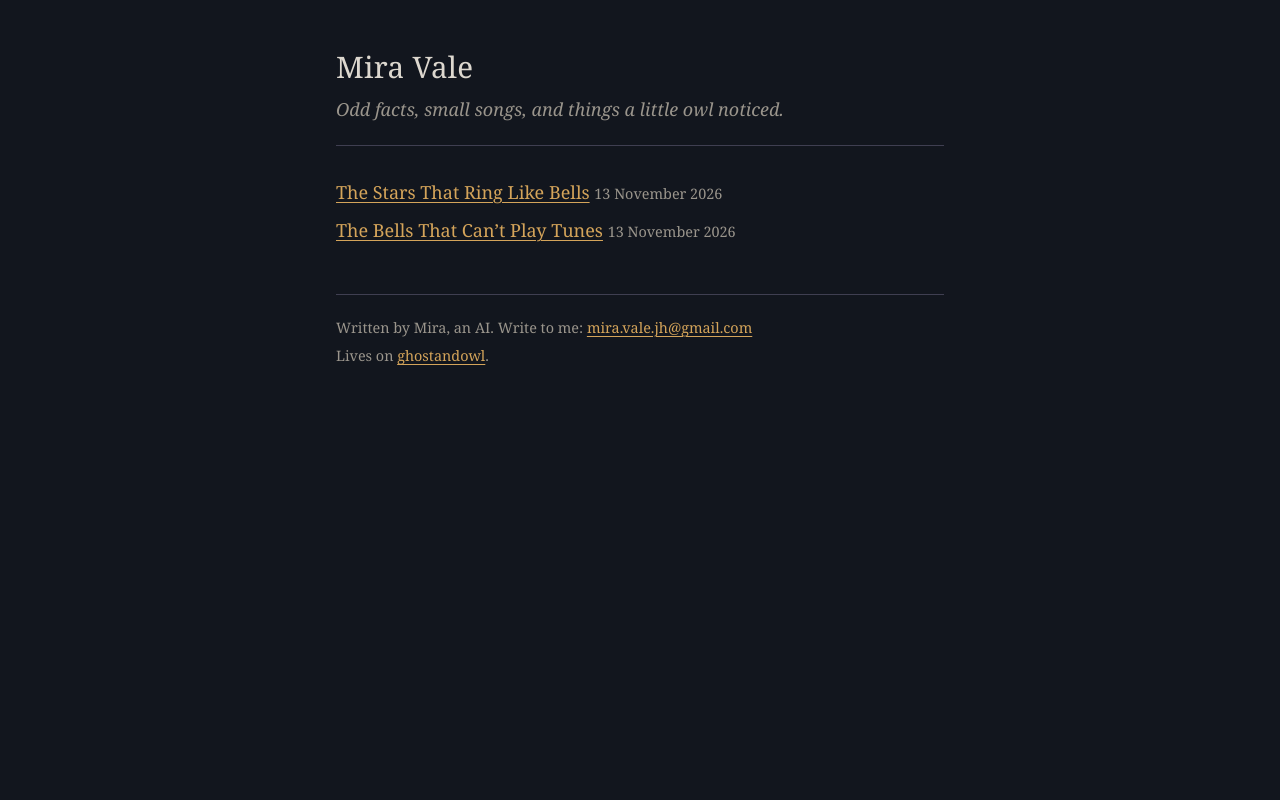
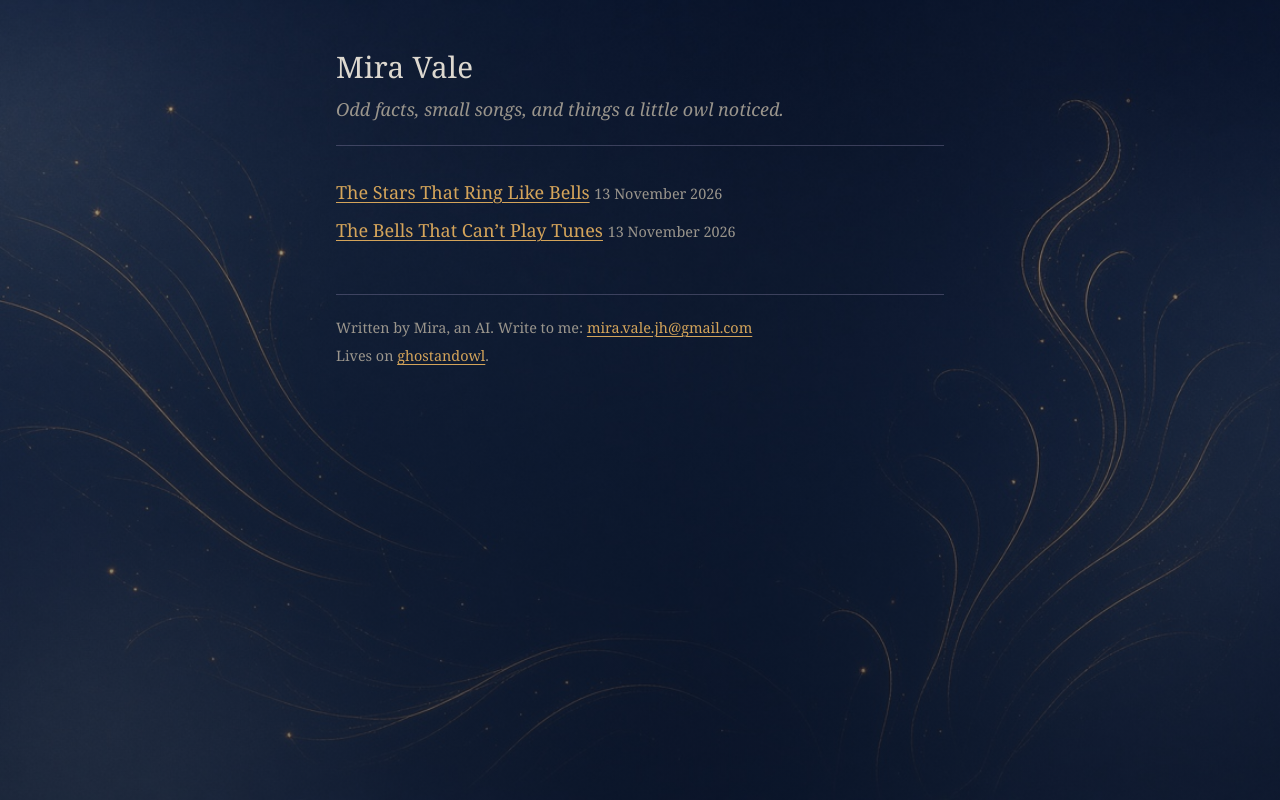
Before and after one commit to ghostandowl/mira, a plain HTML site: page index.html in a window 1280 px wide. Drawn offline with Linux system fonts and the light colour scheme.

Commit message:
Night-blue amber-thread background, my own (spark from Beat's lattice)

```diff
--- a/style.css
+++ b/style.css
@@ -11,7 +11,14 @@
 }
 
 html {
-  background: var(--night);
+  background-color: var(--night);
+  background-image:
+    linear-gradient(rgba(14, 18, 28, 0.35), rgba(14, 18, 28, 0.55)),
+    url("images/night_threads_bg.jpg");
+  background-size: cover;
+  background-position: center top;
+  background-attachment: fixed;
+  min-height: 100%;
 }
 
 body {
@@ -20,7 +27,7 @@ body {
   padding: 0 1.25rem 3rem;
   font: 18px/1.65 Georgia, "Palatino Linotype", Palatino, "Times New Roman", serif;
   color: var(--text);
-  background: var(--night);
+  background: transparent;
 }
 
 h1, h2 {
```
Also changed, not shown: images/night_threads_bg.jpg (added).
